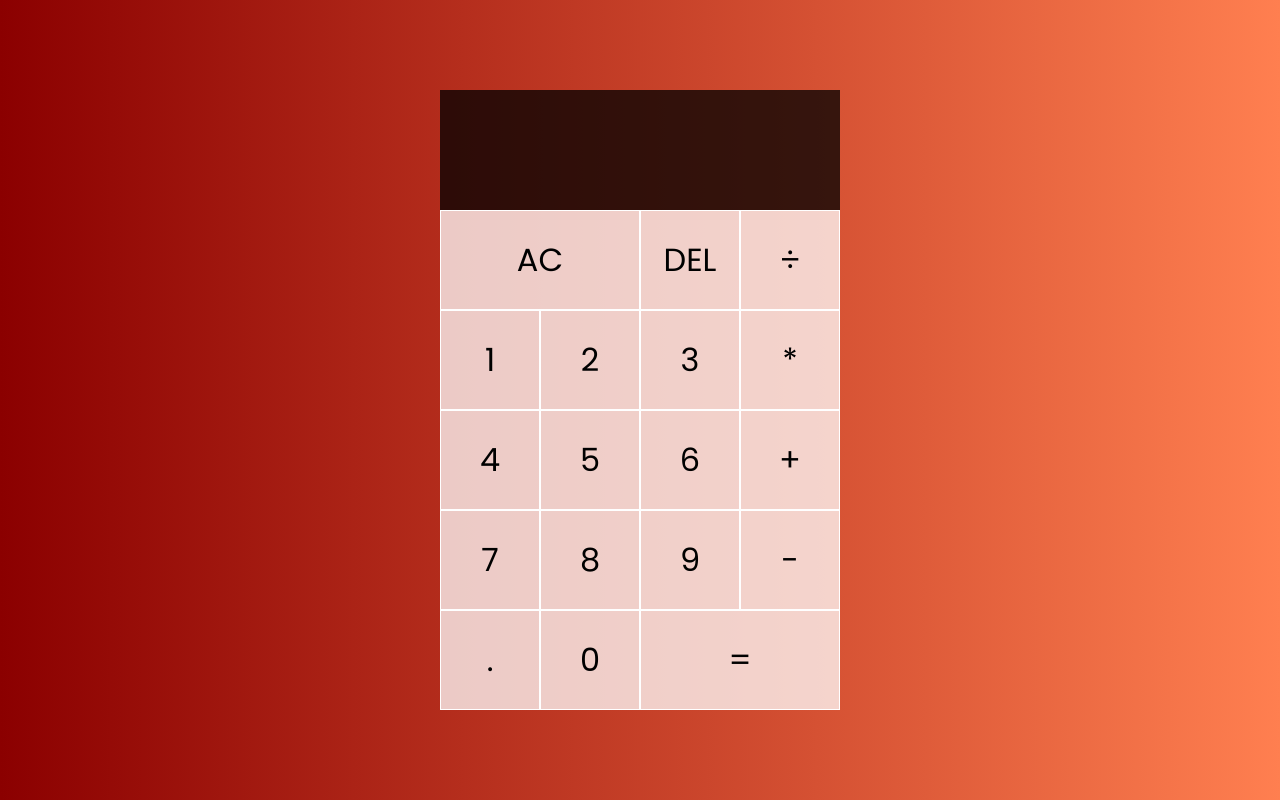
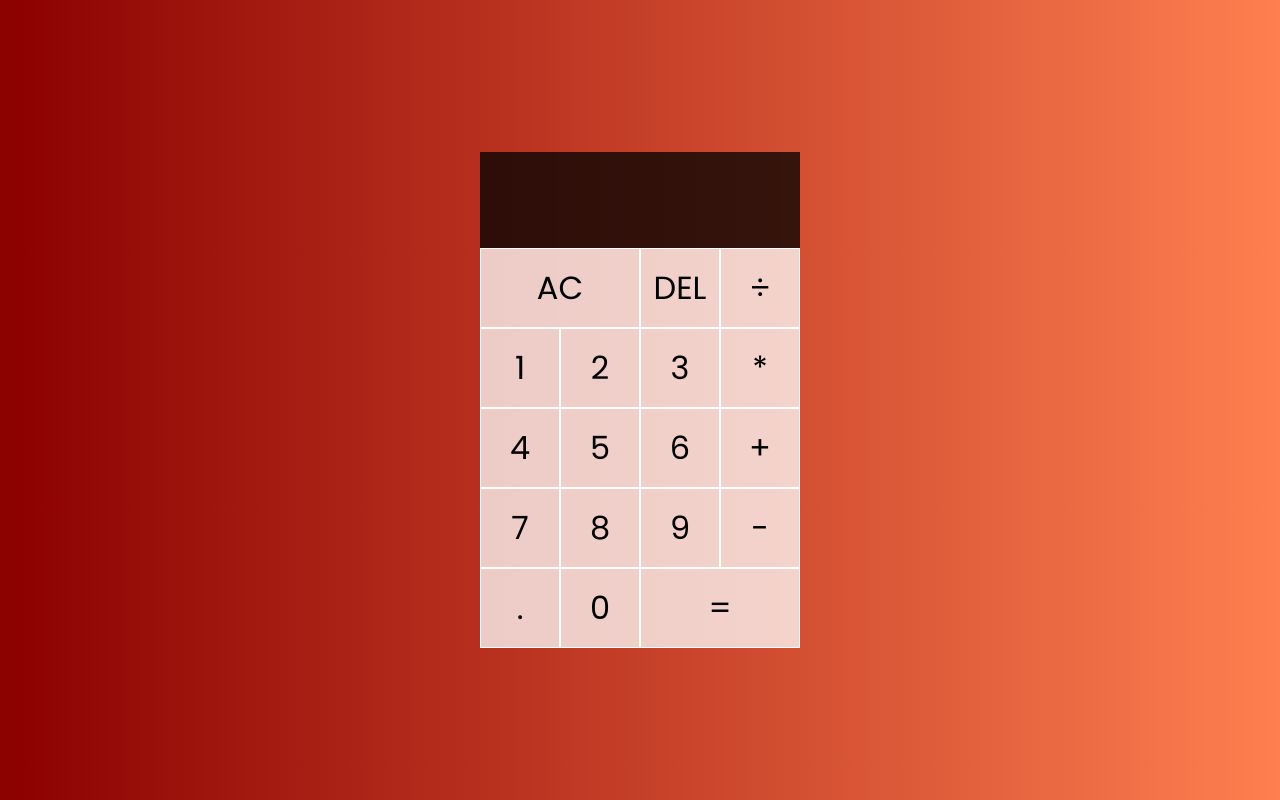
Before and after one commit to KeshavSingh7/javascript-calculator, a plain HTML site: page index.html in a window 1280 px wide. Drawn offline with Linux system fonts and the light colour scheme.

Commit message:
changed calculator size

```diff
--- a/style.css
+++ b/style.css
@@ -16,8 +16,8 @@ body {
   justify-content: center;
   align-content: center;
   min-height: 100vh;
-  grid-template-columns: repeat(4, 100px);
-  grid-template-rows: minmax(120px, auto) repeat(5, 100px);
+  grid-template-columns: repeat(4, 80px);
+  grid-template-rows: minmax(96px, auto) repeat(5, 80px);
 }
 
 .calculator-container button {
```
